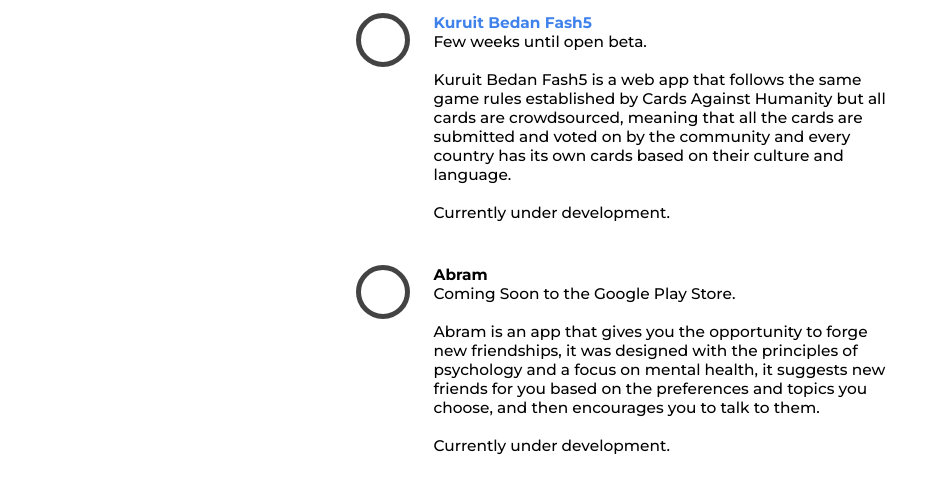
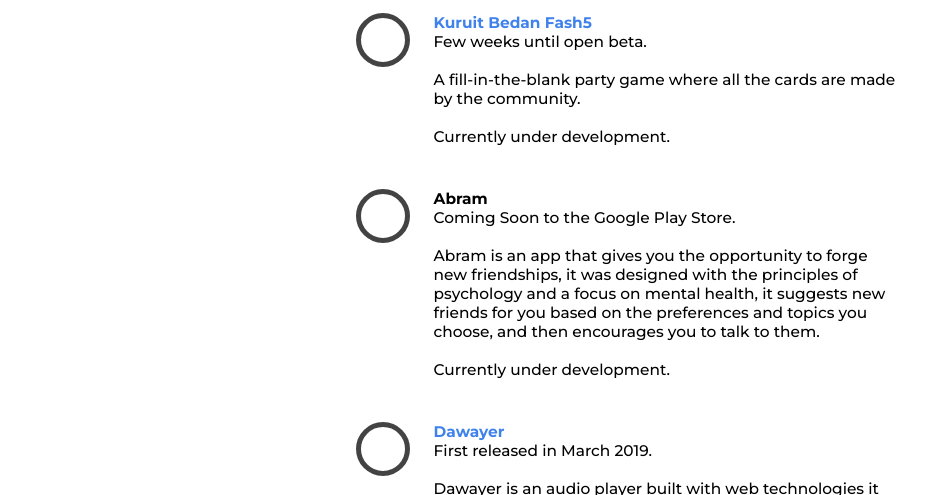
Before and after one commit to hpj/herpproject.com, a website: page src/projects/index.pug in a window 1280 px wide. Shown: the part 223-718 px from the top of the page, without its empty margins (10-936 px from the left). Drawn offline with nearby package versions, Linux system fonts and the light colour scheme; files that its build step writes are made by us from their sources.

Commit message:
update info

```diff
--- a/src/projects/index.pug
+++ b/src/projects/index.pug
@@ -18,7 +18,7 @@
       .project.info
         p Few weeks until open beta.
         br
-        p Kuruit Bedan Fash5 is a web app that follows the same game rules established by Cards Against Humanity but all cards are crowdsourced, meaning that all the cards are submitted and voted on by the community and every country has its own cards based on their culture and language.
+        p A fill-in-the-blank party game where all the cards are made by the community.
         br
         p Currently under development.
 
```
